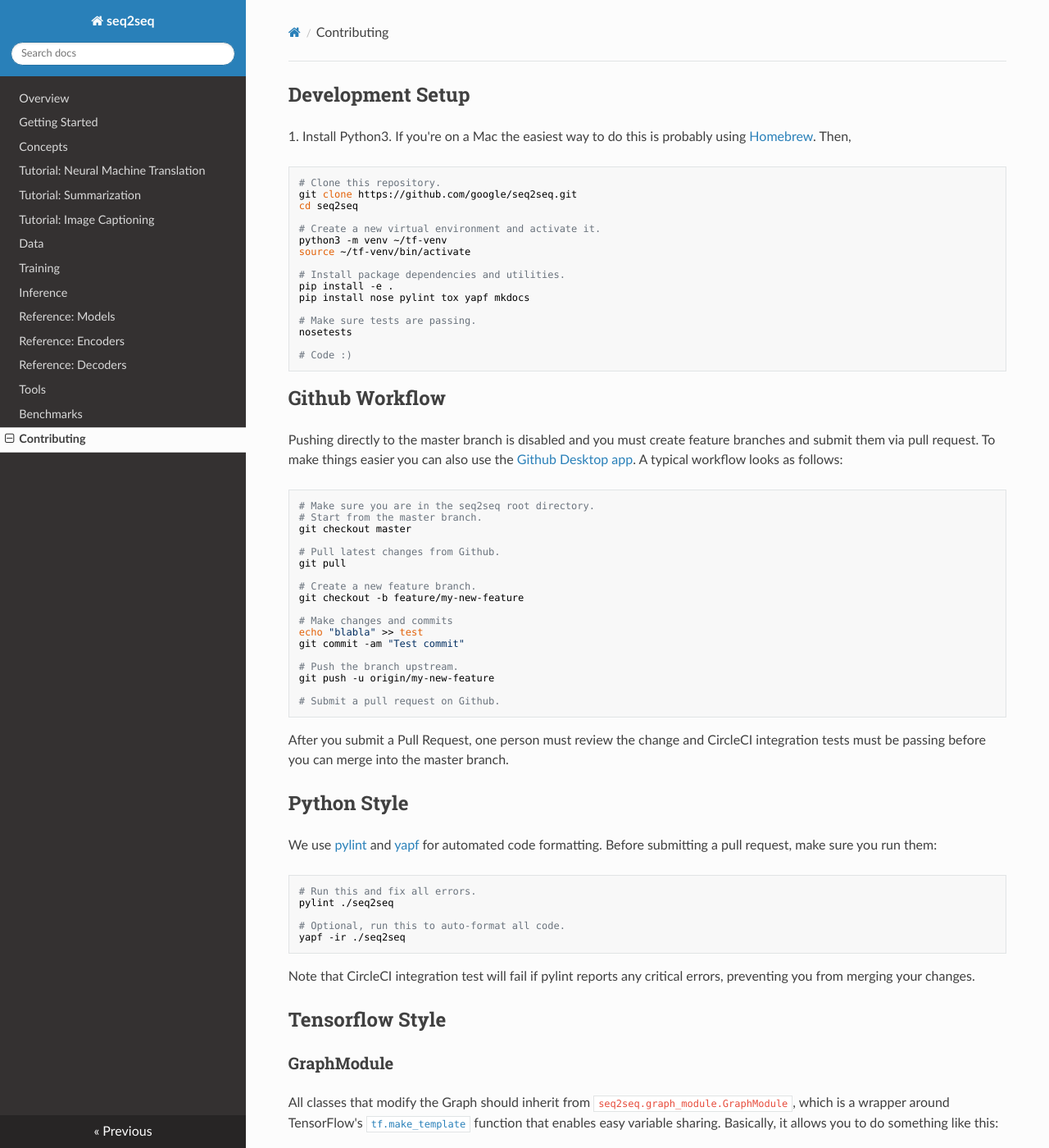
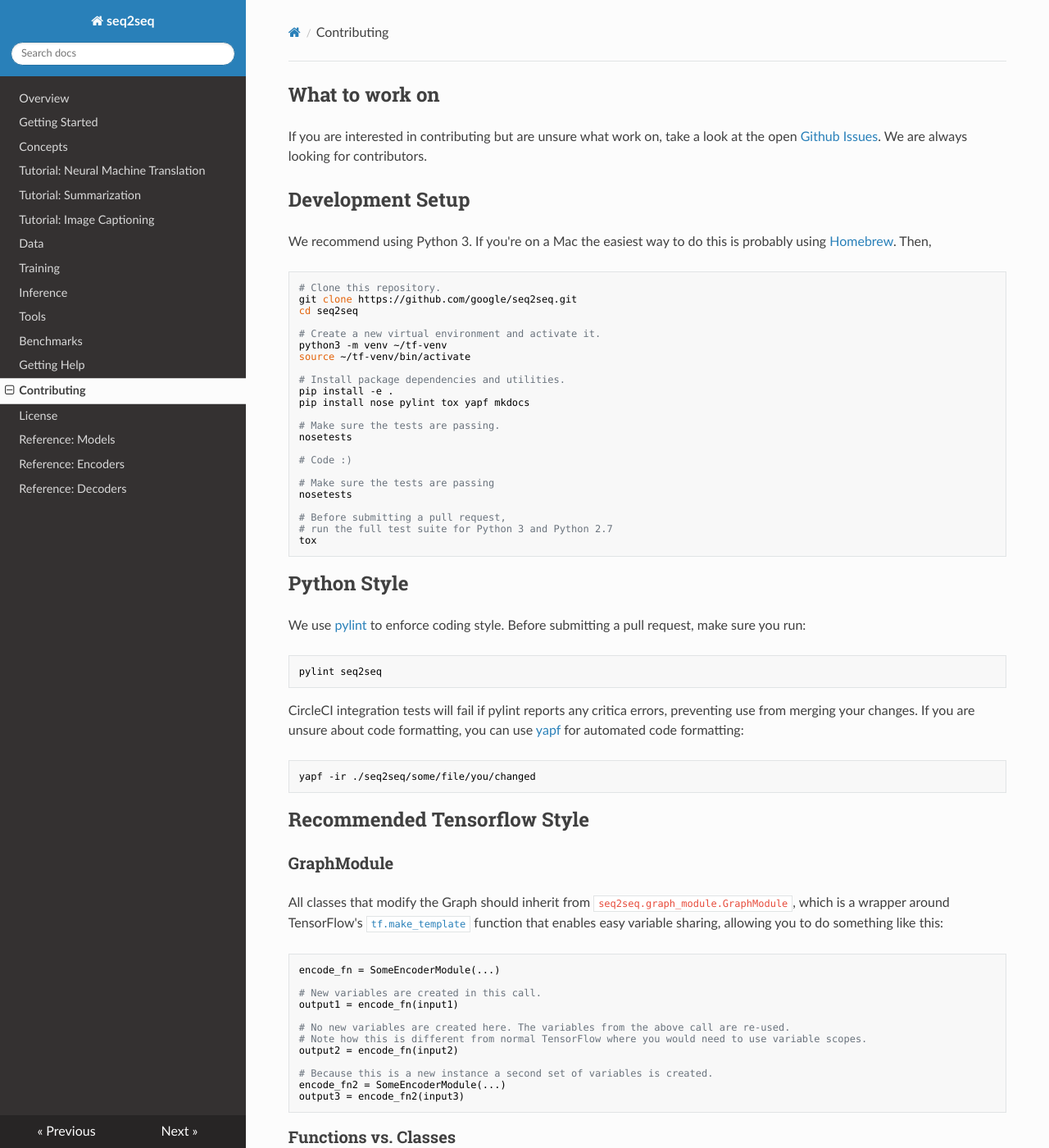
Before and after one commit to google/seq2seq, an MkDocs documentation site: the page built from docs/contributing.md, in a window 1280 px wide and 1400 px high. Shown: the whole window at 82% size. Built offline with MkDocs 1.6.1, drawn with Linux system fonts in a browser that asks for light colours; nearby versions of some CDN libraries; old or Windows-style settings are respelled for this version of MkDocs.

Commit message:
Update documentation with help, license, and contributing doc

````diff
--- a/docs/contributing.md
+++ b/docs/contributing.md
@@ -1,6 +1,10 @@
+## What to work on
+
+If you are interested in contributing but are unsure what work on, take a look at the open [Github Issues](https://github.com/google/seq2seq/issues). We are always looking for contributors.
+
 ## Development Setup
 
-1\. Install Python3. If you're on a Mac the easiest way to do this is probably using [Homebrew](http://brew.sh/). Then,
+We recommend using Python 3. If you're on a Mac the easiest way to do this is probably using [Homebrew](http://brew.sh/). Then,
 
 ```bash
 # Clone this repository.
@@ -15,62 +19,39 @@ source ~/tf-venv/bin/activate
 pip install -e .
 pip install nose pylint tox yapf mkdocs
 
-# Make sure tests are passing.
+# Make sure the tests are passing.
 nosetests
 
 # Code :)
+
+# Make sure the tests are passing
+nosetests
+
+# Before submitting a pull request,
+# run the full test suite for Python 3 and Python 2.7
+tox
 ```
-
-## Github Workflow
-
-Pushing directly to the master branch is disabled and you must create feature branches and submit them via pull request. To make things easier you can also use the [Github Desktop app](https://desktop.github.com/). A typical workflow looks as follows:
-
-```
-# Make sure you are in the seq2seq root directory.
-# Start from the master branch.
-git checkout master
-
-# Pull latest changes from Github.
-git pull
-
-# Create a new feature branch.
-git checkout -b feature/my-new-feature
-
-# Make changes and commits
-echo "blabla" >> test
-git commit -am "Test commit"
-
-# Push the branch upstream.
-git push -u origin/my-new-feature
-
-# Submit a pull request on Github.
-```
-
-After you submit a Pull Request, one person must review the change and
-CircleCI integration tests must be passing before you can merge into the
-master branch.
-
 
 ## Python Style
 
-We use [pylint](https://www.pylint.org/) and [yapf](https://github.com/google/yapf) for automated code formatting. Before submitting a pull request, make sure you run them:
+We use [pylint](https://www.pylint.org/) to enforce coding style. Before submitting a pull request, make
+sure you run:
 
 ```bash
-# Run this and fix all errors.
-pylint ./seq2seq
-
-# Optional, run this to auto-format all code.
-yapf -ir ./seq2seq
+pylint seq2seq
 ```
 
-Note that CircleCI integration test will fail if pylint reports any critical
-errors, preventing you from merging your changes.
+CircleCI integration tests will fail if pylint reports any critica errors, preventing use from merging your changes. If you are unsure about code formatting, you can use [yapf](https://github.com/google/yapf) for automated code formatting:
 
-## Tensorflow Style
+```bash
+yapf -ir ./seq2seq/some/file/you/changed
+```
+
+## Recommended Tensorflow Style
 
 ### GraphModule
 
-All classes that modify the Graph should inherit from `seq2seq.graph_module.GraphModule`, which is a wrapper around TensorFlow's [`tf.make_template`](https://www.tensorflow.org/versions/r0.12/api_docs/python/state_ops.html#make_template) function that enables easy variable sharing. Basically, it allows you to do something like this:
+All classes that modify the Graph should inherit from `seq2seq.graph_module.GraphModule`, which is a wrapper around TensorFlow's [`tf.make_template`](https://www.tensorflow.org/versions/r0.12/api_docs/python/state_ops.html#make_template) function that enables easy variable sharing, allowing you to do something like this:
 
 ```python
 encode_fn = SomeEncoderModule(...)
--- a/mkdocs.yml
+++ b/mkdocs.yml
@@ -12,9 +12,11 @@ pages:
     - Data: data.md
     - Training: training.md
     - Inference: inference.md
+    - Tools: tools.md
+    - Benchmarks: benchmarks.md
+    - Getting Help: help.md
+    - Contributing: contributing.md
+    - License: license.md
     - "Reference: Models": models.md
     - "Reference: Encoders": encoders.md
     - "Reference: Decoders": decoders.md
-    - Tools: tools.md
-    - Benchmarks: benchmarks.md
-    - Contributing: contributing.md
````
Also changed, not shown: README.md (+1 -1 lines), docs/help.md (added, +3 -0 lines), docs/license.md (added, +11 -0 lines).
